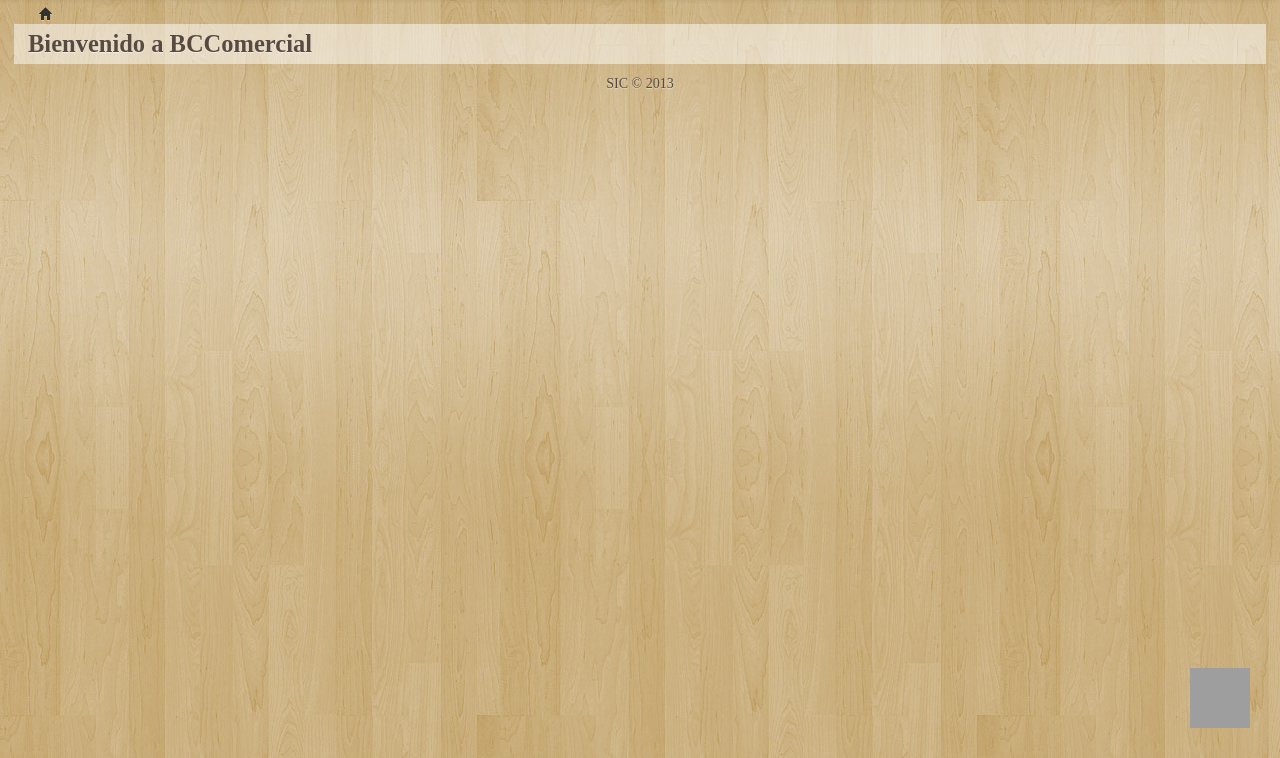
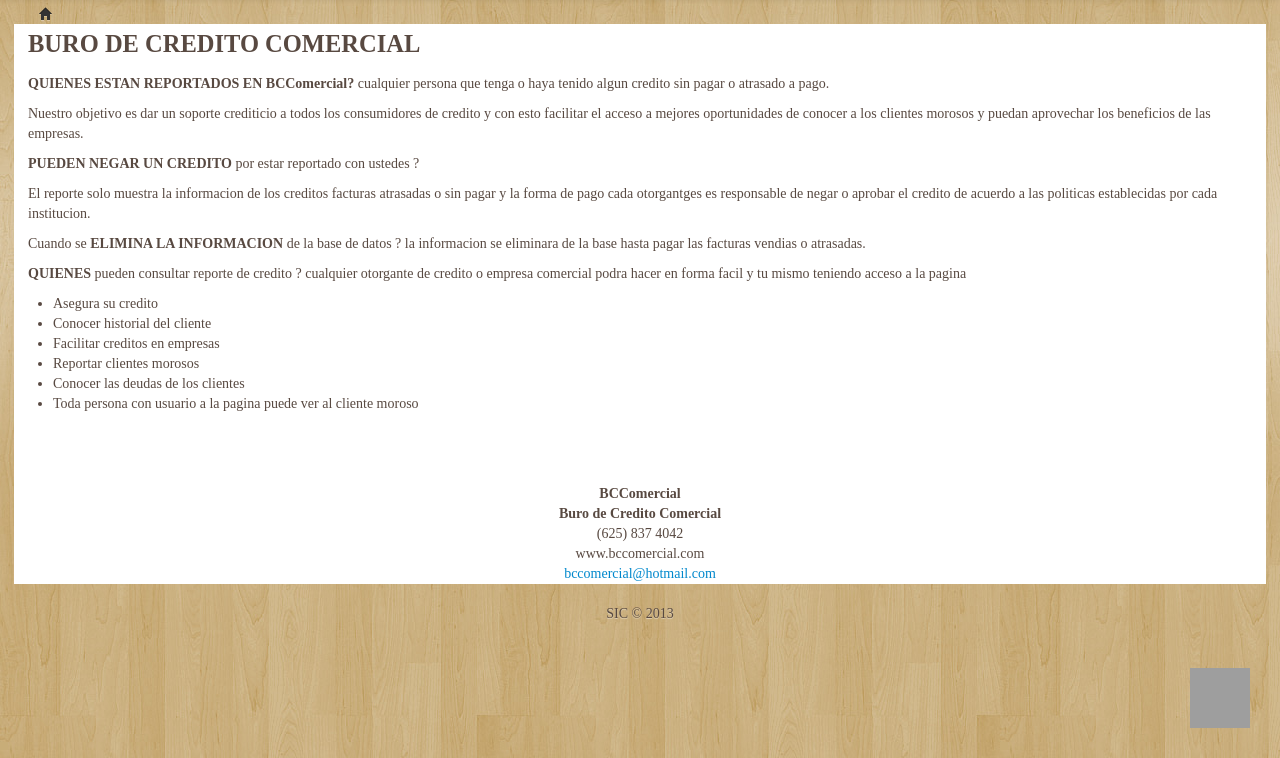
Before and after one commit to jbarayl/buro-de-credito, a Django app: page / in a window 1280 px wide. Shown: the part 42-800 px from the top of the page. Run offline with Django 3.2, Linux system fonts and the light colour scheme; parts of the project's set-up code (start-up, migrations or seed data) failed here and were passed over; some libraries are stand-ins or nearby versions; some web fonts are replaced; grey boxes are pictures that could not be loaded.

Commit message:
informacion de pagina

```diff
--- a/creditos/static/css/base.css
+++ b/creditos/static/css/base.css
@@ -8,7 +8,7 @@ body
 
 .pagecontent
 {
-	background-color: rgba(255, 255, 255, 0.49);
+	background-color: rgba(255, 255, 255, 1);
 	text-align: left;
 	padding: 1em;
 	padding-top: 0em;
--- a/creditos/templates/index.html
+++ b/creditos/templates/index.html
@@ -2,5 +2,51 @@
 {% block title %}Clientes SIC{% endblock %}
 
 {% block content %}
-	<h3>Bienvenido a BCComercial</h3>
+	<h3>BURO DE CREDITO COMERCIAL </h3>
+
+	<p>
+		<strong>QUIENES ESTAN REPORTADOS EN BCComercial?</strong> cualquier persona que tenga o haya tenido algun credito sin pagar o atrasado  a pago.
+	</p>
+	<p>
+		Nuestro objetivo es dar un soporte crediticio a todos los consumidores de credito y con esto facilitar el acceso a mejores oportunidades de conocer a los clientes morosos y puedan aprovechar los beneficios de las empresas.
+	</p>
+
+	<p>
+		<strong>PUEDEN NEGAR UN CREDITO</strong> por estar reportado con ustedes ?
+	</p>
+
+	<p>
+		El reporte solo muestra la informacion de los creditos facturas atrasadas o sin pagar y la forma de pago  cada otorgantges es responsable de negar o aprobar el credito  de acuerdo a las politicas establecidas por cada institucion.
+	</p>
+
+	<p>
+		Cuando se <strong>ELIMINA LA INFORMACION</strong> de la  base de datos ?
+		la informacion se eliminara de la base hasta pagar las facturas vendias o atrasadas.
+	</p>
+
+	<p>
+		<strong>QUIENES</strong>  pueden consultar reporte de credito ?
+		cualquier otorgante de credito o empresa comercial podra hacer en forma facil y tu mismo teniendo acceso a la pagina
+	</p>
+
+
+	<ul>
+		<li>Asegura su credito </li>
+		<li>Conocer historial del cliente </li>
+		<li>Facilitar creditos en empresas </li>
+		<li>Reportar clientes morosos</li>
+		<li>Conocer las deudas de los clientes </li>
+		<li>Toda persona con usuario a la pagina puede ver al cliente moroso</li>
+	</ul>
+	<br>
+	<br>
+	<br>
+	<address class="text-center">
+  		<strong>BCComercial</strong><br>
+  		<strong>Buro de Credito Comercial</strong><br>
+  		<abbr title="Phone"></abbr> (625) 837 4042 <br>
+  		www.bccomercial.com <br>
+  		<a href="mailto:#">bccomercial@hotmail.com</a>
+	</address>
+
 {% endblock %}
```
